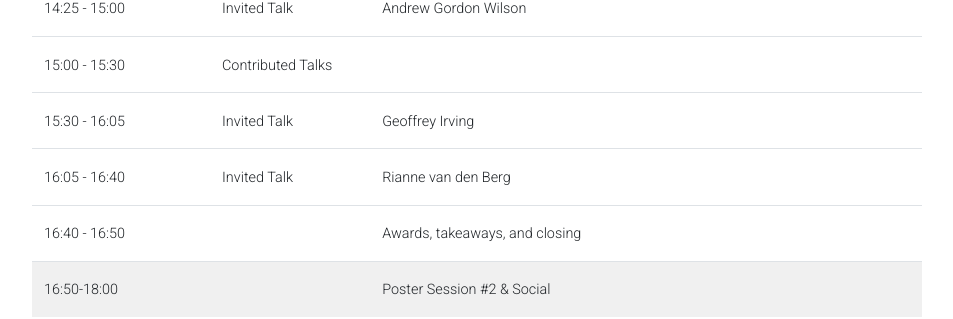
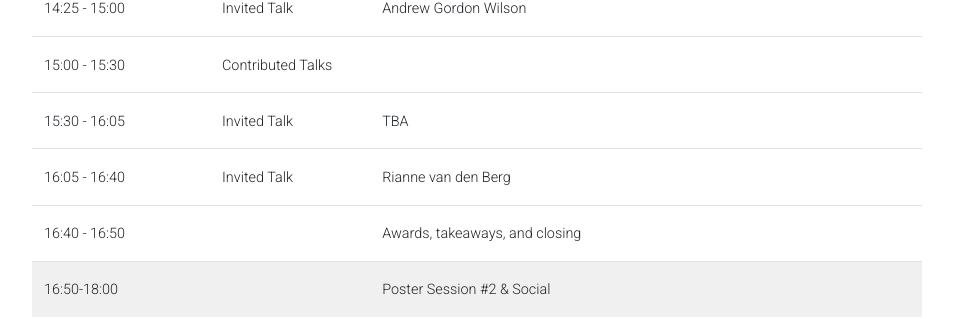
Before and after one commit to spigmworkshopv3/spigmworkshopv3.github.io, a Jekyll site: the page built from _pages/schedule.md, in a window 1280 px wide and 1214 px high. Shown: the part 806-1125 px from the top of the window, without its empty margins (163-1116 px from the left). Built offline with Jekyll 4.4.1, drawn with Linux system fonts in a browser that asks for light colours; comment, search, counter and statistics services are not loaded; a style sheet for code colours, icons or effects is not loaded.

Commit message:
Update schedule.md

```diff
--- a/_pages/schedule.md
+++ b/_pages/schedule.md
@@ -132,7 +132,7 @@ nav_order: 2
     <td>Invited Talk</td>
     <td>
     <!-- <b> Title TODO </b><br> -->
-    Geoffrey Irving <i>  </i></td>
+    TBA <i>  </i></td>
   </tr>
 
 
```
